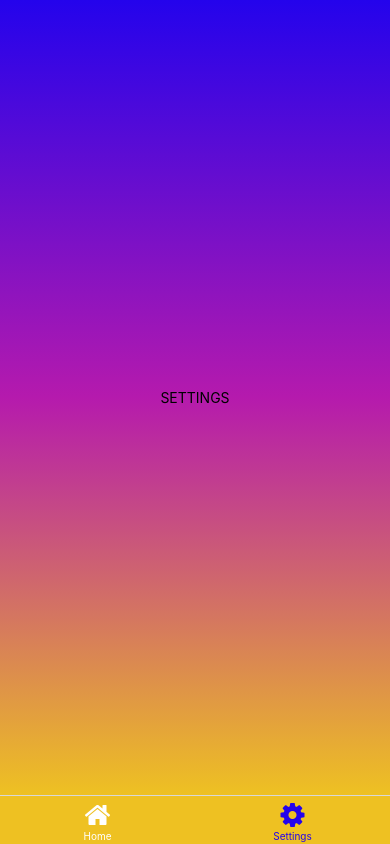
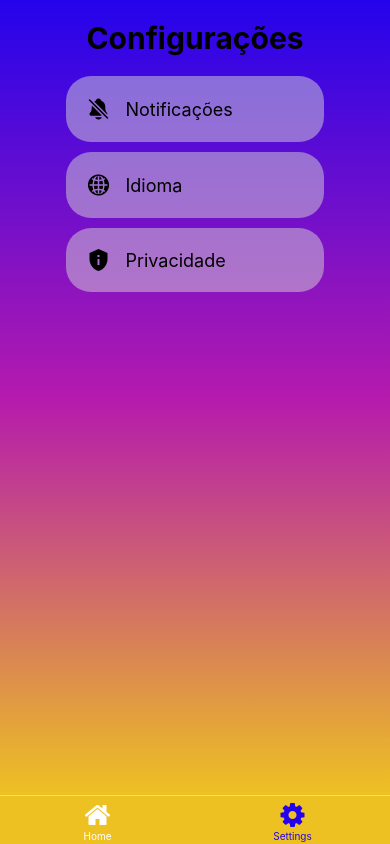
Before and after one commit to Grupo04-ReactNative/frontend, a React Native app: screen /Settings in a window 390 px wide. Built offline with nearby package versions, Linux system fonts and the light colour scheme.

Commit message:
primeiro commit

```diff
--- /dev/null
+++ b/Pages/Settings/ConfiguracoesComponent.tsx
@@ -0,0 +1,28 @@
+import React from 'react';
+import { View, Text, FlatList } from 'react-native';
+import { styles } from './styles';
+
+
+
+const ConfiguracoesComponent = ({ data }: { data: { id: string; title: string; icon?: JSX.Element }[] }) => {
+    const renderItem = ({ item }: { item: { id: string; title: string; icon?: JSX.Element } }) => (
+      <View style={styles.item}>
+        <View style={styles.item2}>
+        {item.icon && <View style={styles.icon}>{item.icon}</View>}
+        <Text style={styles.itemText} > {item.title} </Text>
+        </View>
+
+      </View>
+    );
+
+    return (
+      <FlatList
+        data={data}
+        keyExtractor={(item) => item.id}
+        renderItem={renderItem}
+        ItemSeparatorComponent={() => <View style={styles.separator} />}
+        ListHeaderComponent={() => <Text style={styles.header}>Configurações</Text>}
+      />
+    );
+  };
+  export default ConfiguracoesComponent;
--- a/Pages/Settings/index.tsx
+++ b/Pages/Settings/index.tsx
@@ -1,23 +1,29 @@
 import React, { useEffect } from "react";
 import { SafeAreaView, Text } from "react-native";
-import Logo from "../../components/Logo/logo";
 import { LinearGradient } from "expo-linear-gradient";
+import ConfiguracoesComponent from "../Settings/ConfiguracoesComponent";
 import { styles } from "./styles";
-import Button from "../../components/Button/button";
+import Spacer from '../../components/Spacer/spacer';
+import Ionicons from '@expo/vector-icons/Ionicons';
+import MaterialIcons from '@expo/vector-icons/MaterialIcons';
+
 
 
 export default function Settings() {
-    // remove a barra de navegação do topo
+  const data = [
+    { id: '1', title: 'Notificações', icon: <Ionicons name="notifications-off" size={24} color="black" /> },
+    { id: '2', title: 'Idioma', icon: <Ionicons name="globe" size={24} color="black" />},
+    { id: '3', title: 'Privacidade', icon: <MaterialIcons name="privacy-tip" size={24} color="black" /> },
+  ];
+
   return (
     <SafeAreaView style={styles.outerContainer}>
       <LinearGradient
         colors={['#2403EC', '#B51AAD', '#EEC122']}
         style={styles.gradientContainer}
       >
-
-        <Text>SETTINGS</Text>
-
-
+        <Spacer lines={10} />
+        <ConfiguracoesComponent data={data} />
       </LinearGradient>
     </SafeAreaView>
   );
--- a/Pages/Settings/styles.tsx
+++ b/Pages/Settings/styles.tsx
@@ -10,7 +10,46 @@ export const styles = StyleSheet.create({
         flexDirection: 'column',
         width: '100%',
         overflow: 'hidden',
-        justifyContent: "space-evenly",
-        alignItems: "center"
+        justifyContent: 'flex-start',
+        alignItems: "center",
+
     },
+    settings: {
+        flex: 1,
+        backgroundColor: 'white',
+      },
+      item: {
+        padding: 20,
+        backgroundColor: 'rgba(211, 211, 211, 0.5)',
+        borderRadius: 25
+
+      },
+      itemText: {
+        fontSize: 18,
+      },
+      header: {
+        fontSize: 30,
+        fontWeight: 'bold',
+        padding: 20,
+      },
+      container: {
+        width: '100%',
+        alignItems: 'center',
+
+      },
+      separator: {
+        height: 10,
+        backgroundColor: 'transparent',
+      },
+      icon: {
+
+      },
+      item2: {
+        flex: 1,
+        flexDirection: 'row',
+        alignItems: 'center',
+        gap: 10
+
+      }
+
 });
--- a/Pages/Start/index.tsx
+++ b/Pages/Start/index.tsx
@@ -7,6 +7,7 @@ import Button from "../../components/Button/button";
 import { useNavigation } from "@react-navigation/native";
 import { NativeStackNavigationProp } from "react-native-screens/lib/typescript/native-stack/types";
 import { StackParamList } from "../../Routes/HomeStackRoutes";
+
 
 type StartScreenNavigationProp = NativeStackNavigationProp<StackParamList, 'Start'>;
 
--- /dev/null
+++ b/components/Spacer/spacer.tsx
@@ -0,0 +1,20 @@
+import React from 'react';
+import { Text, View, StyleSheet } from 'react-native';
+
+const Spacer = ({ lines = 10 }: { lines?: number }) => {
+  return (
+    <View>
+      {Array.from({ length: lines }).map((_, index) => (
+        <Text key={index} style={styles.spacerText}></Text>
+      ))}
+    </View>
+  );
+};
+
+const styles = StyleSheet.create({
+  spacerText: {
+    lineHeight: 20, // Ajuste conforme necessário
+  },
+});
+
+export default Spacer;
```
Also changed, not shown: package.json (+4 -3 lines), 1 other file (tests, documents, lock files or other folders). Lines whose indentation alone changed are shown as unchanged.
